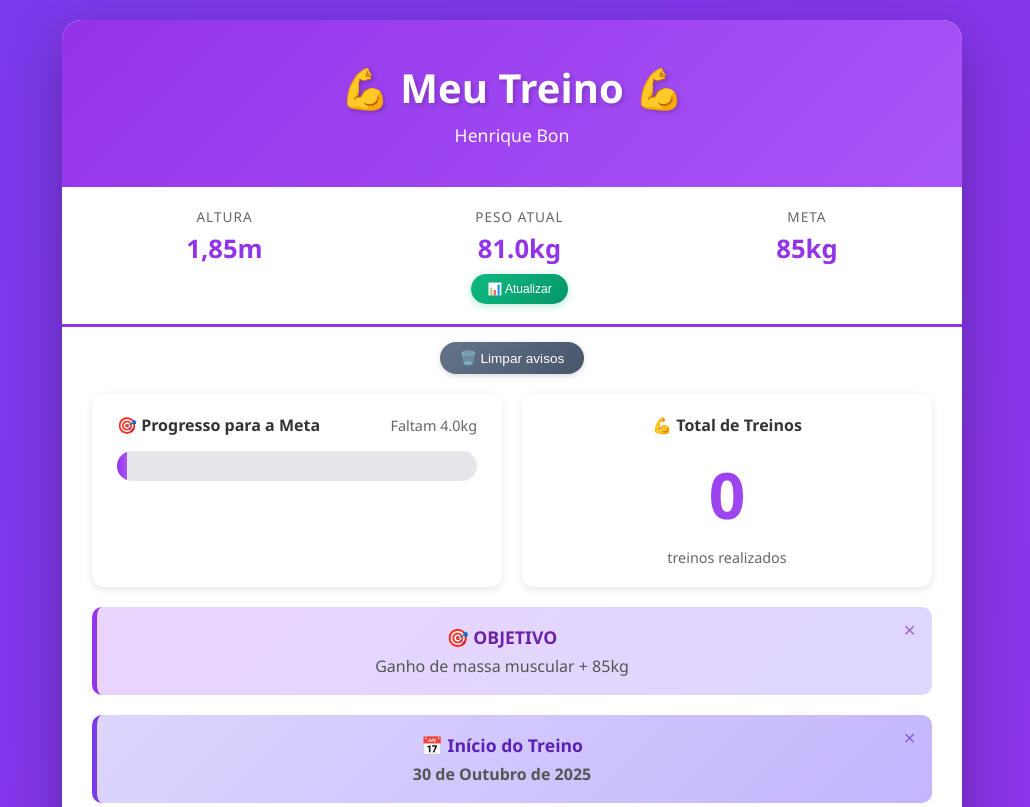
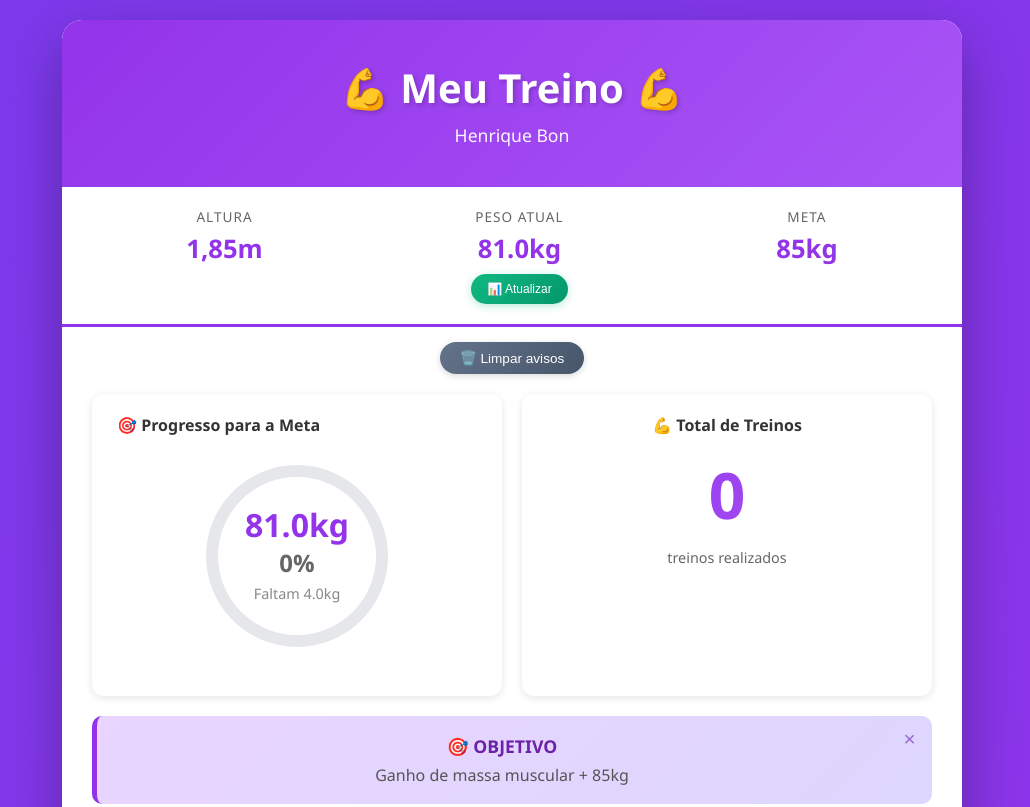
Before and after one commit to henribon/minha-serie-academia, a plain HTML site: page treinos/henrique-treino.html in a window 1280 px wide. Shown: the top 807 px of the page, without its empty margins (128-1158 px from the left). Drawn offline with Linux system fonts and the light colour scheme.

Commit message:
feat: mudando funcionalidades do objetivo

```diff
--- a/treinos/henrique-treino.html
+++ b/treinos/henrique-treino.html
@@ -142,30 +142,60 @@
             color: #666;
         }
 
-        .progress-bar-container {
+        .progress-circle-container {
+            position: relative;
+            width: 200px;
+            height: 200px;
+            margin: 20px auto;
+        }
+
+        .progress-circle {
             width: 100%;
-            height: 30px;
-            background: #e5e7eb;
-            border-radius: 15px;
-            overflow: hidden;
-            position: relative;
-        }
-
-        .progress-bar {
             height: 100%;
-            background: linear-gradient(90deg, #9333ea 0%, #a855f7 100%);
-            transition: width 0.5s ease;
-            display: flex;
-            align-items: center;
-            justify-content: flex-end;
-            padding-right: 10px;
+            transform: rotate(-90deg);
+        }
+
+        .progress-circle-bg {
+            fill: none;
+            stroke: #e5e7eb;
+            stroke-width: 12;
+        }
+
+        .progress-circle-fill {
+            fill: none;
+            stroke: #9333ea;
+            stroke-width: 12;
+            stroke-linecap: round;
+            stroke-dasharray: 534;
+            stroke-dashoffset: 534;
+            transition: stroke-dashoffset 0.8s ease;
+        }
+
+        .progress-center {
+            position: absolute;
+            top: 50%;
+            left: 50%;
+            transform: translate(-50%, -50%);
+            text-align: center;
+        }
+
+        .progress-weight {
+            font-size: 2em;
+            font-weight: bold;
+            color: #9333ea;
+            line-height: 1;
         }
 
         .progress-percentage {
-            color: white;
+            font-size: 1.5em;
             font-weight: bold;
-            font-size: 0.85em;
-            text-shadow: 0 1px 2px rgba(0, 0, 0, 0.2);
+            color: #666;
+            margin: 5px 0;
+        }
+
+        .progress-text {
+            font-size: 0.9em;
+            color: #888;
         }
 
         .workout-counter-box {
@@ -570,17 +600,19 @@
             background: linear-gradient(135deg, #10b981 0%, #059669 100%);
             color: white;
             border: none;
-            padding: 10px 20px;
-            border-radius: 20px;
+            padding: 18px 20px;
+            border-radius: 10px;
             font-weight: bold;
             cursor: pointer;
-            margin: 15px 25px;
+            margin: 15px 0;
             transition: all 0.3s ease;
             box-shadow: 0 2px 8px rgba(16, 185, 129, 0.3);
-            display: inline-flex;
+            display: flex;
             align-items: center;
+            justify-content: center;
             gap: 8px;
-            font-size: 1em;
+            font-size: 1.1em;
+            width: 100%;
         }
 
         .workout-done-btn:hover {
@@ -815,6 +847,11 @@
             color: #856404;
             font-size: 0.9em;
             line-height: 1.5;
+        }
+
+        .reset-section {
+            padding: 30px 30px 20px;
+            text-align: center;
         }
 
         .footer {
@@ -911,15 +948,16 @@
 
         <div class="progress-container">
             <div class="progress-box">
-                <div class="progress-header">
-                    <div class="progress-title">🎯 Progresso para a Meta</div>
-                    <div class="progress-stats">
-                        <span id="progressText">Faltam 4kg</span>
-                    </div>
-                </div>
-                <div class="progress-bar-container">
-                    <div class="progress-bar" id="progressBar" style="width: 0%">
-                        <span class="progress-percentage" id="progressPercentage">0%</span>
+                <div class="progress-title">🎯 Progresso para a Meta</div>
+                <div class="progress-circle-container">
+                    <svg class="progress-circle" viewBox="0 0 200 200">
+                        <circle class="progress-circle-bg" cx="100" cy="100" r="85"></circle>
+                        <circle class="progress-circle-fill" id="progressCircle" cx="100" cy="100" r="85"></circle>
+                    </svg>
+                    <div class="progress-center">
+                        <div class="progress-weight" id="currentWeightDisplay">81kg</div>
+                        <div class="progress-percentage" id="progressPercentage">0%</div>
+                        <div class="progress-text" id="progressText">Faltam 4kg</div>
                     </div>
                 </div>
             </div>
@@ -1482,9 +1520,12 @@
                 </div>
             </div>
 
+            <div class="reset-section">
+                <button class="reset-btn" onclick="resetWorkoutProgress()">🔄 Resetar Progresso</button>
+            </div>
+
             <div class="footer">
                 <p>💪 Foco, disciplina e resultados! 💪</p>
-                <button class="reset-btn" onclick="resetWorkoutProgress()">🔄 Resetar Dias</button>
             </div>
         </div>
 
@@ -1555,6 +1596,13 @@
             }
 
             function resetWorkoutProgress() {
+                // Confirmação antes de resetar
+                const confirmReset = confirm("⚠️ Você deseja MESMO resetar todo o progresso?\n\nIsso irá zerar:\n• Contador de treinos\n• Próximo treino destacado\n\nEsta ação não pode ser desfeita!");
+
+                if (!confirmReset) {
+                    return; // Cancelou, não faz nada
+                }
+
                 // Remove o contador e highlight
                 localStorage.removeItem(STORAGE_KEY);
                 localStorage.removeItem(HIGHLIGHT_KEY);
@@ -1819,24 +1867,30 @@
                 let percentage = (gained / totalToGain) * 100;
                 percentage = Math.max(0, Math.min(100, percentage)); // Limitar entre 0-100%
 
-                // Atualizar barra
-                const progressBar = document.getElementById('progressBar');
+                // Atualizar círculo de progresso
+                const progressCircle = document.getElementById('progressCircle');
                 const progressPercentage = document.getElementById('progressPercentage');
                 const progressText = document.getElementById('progressText');
-
-                progressBar.style.width = percentage + '%';
+                const currentWeightDisplay = document.getElementById('currentWeightDisplay');
+
+                // Circunferência do círculo = 2πr = 2 * π * 85 ≈ 534
+                const circumference = 534;
+                const offset = circumference - (circumference * percentage) / 100;
+
+                progressCircle.style.strokeDashoffset = offset;
                 progressPercentage.textContent = percentage.toFixed(0) + '%';
-
-                // Atualizar texto
+                currentWeightDisplay.textContent = currentWeight.toFixed(1) + 'kg';
+
+                // Atualizar texto e cor
                 if (currentWeight >= TARGET_WEIGHT) {
                     progressText.textContent = '🎉 Meta alcançada!';
-                    progressBar.style.background = 'linear-gradient(90deg, #10b981 0%, #059669 100%)';
+                    progressCircle.style.stroke = '#10b981';
                 } else if (remaining > 0) {
                     progressText.textContent = `Faltam ${remaining.toFixed(1)}kg`;
-                    progressBar.style.background = 'linear-gradient(90deg, #9333ea 0%, #a855f7 100%)';
+                    progressCircle.style.stroke = '#9333ea';
                 } else {
                     progressText.textContent = `+${Math.abs(remaining).toFixed(1)}kg além da meta!`;
-                    progressBar.style.background = 'linear-gradient(90deg, #10b981 0%, #059669 100%)';
+                    progressCircle.style.stroke = '#10b981';
                 }
             }
 
@@ -1860,6 +1914,12 @@
                 const section = document.getElementById(sectionId);
                 section.classList.add('hidden');
                 localStorage.setItem(`henrique-${sectionId}-dismissed`, 'true');
+
+                // Esconde o botão X após clicar
+                const closeBtn = section.querySelector('.dismissable-close');
+                if (closeBtn) {
+                    closeBtn.style.display = 'none';
+                }
             }
 
             function checkDismissedSections() {
```
Also changed, not shown: treinos/mari-treino.html (+102 -42 lines).
